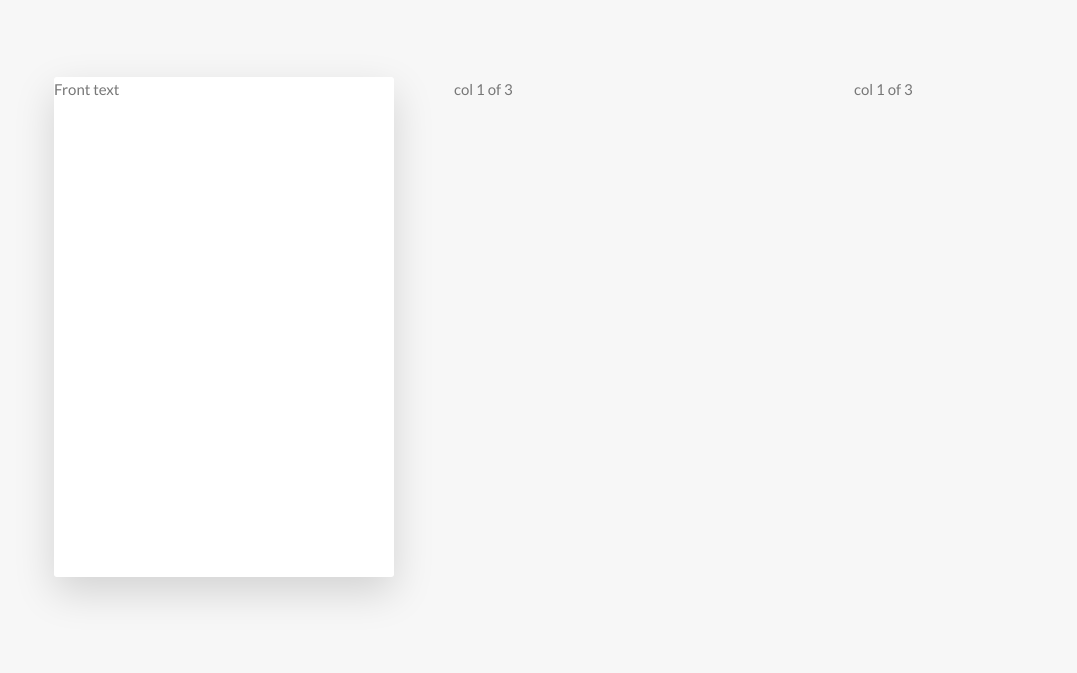
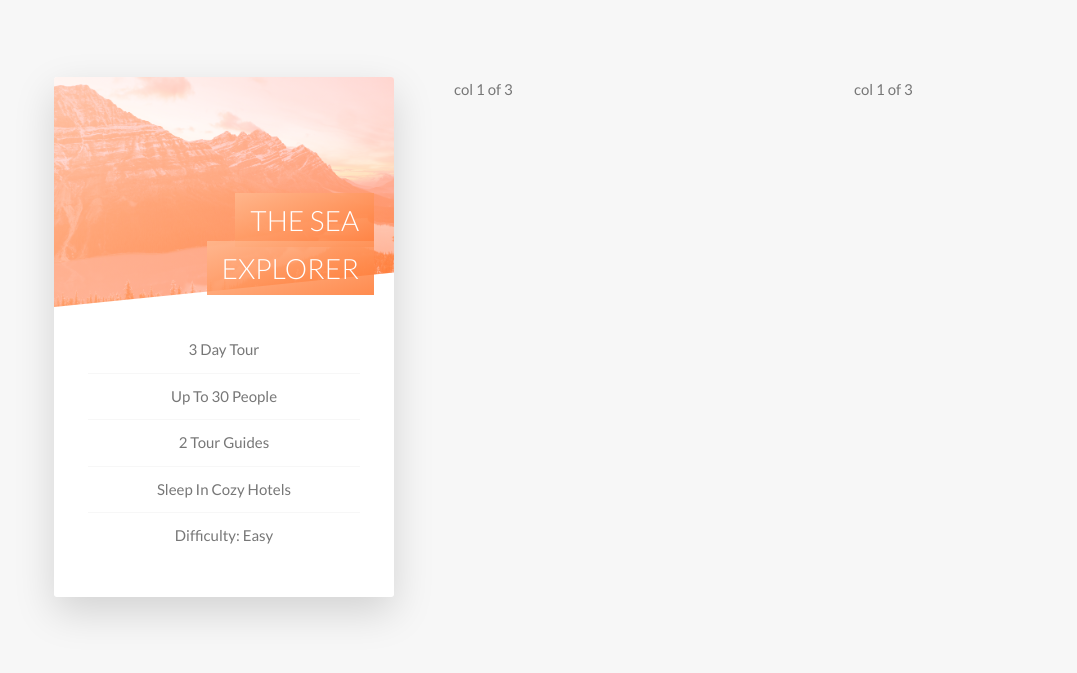
Before and after one commit to acharayaP03/Nature-Tours, a website built with webpack: page src/template.html in a window 1280 px wide. Shown: the part 2407-3080 px from the top of the page, without its empty margins (16-1093 px from the left). Built offline with nearby package versions, Linux system fonts and the light colour scheme.

Commit message:
card front side completion

```diff
--- a/src/scss/components/_card.scss
+++ b/src/scss/components/_card.scss
@@ -3,17 +3,18 @@
     perspective: 150rem;
     -moz-perspective: 150rem;
     position: relative;
-    height: 50rem;
+    height: 52rem;
 
     &__side{
         backface-visibility: hidden;
-        height: 50rem;
+        height: 52rem;
         transition: all 0.8s ease;
         position: absolute;
         top: 0;
         left: 0;
         width: 100%;
         border-radius: 3px;
+        overflow: hidden;
         box-shadow: 0 1.5rem 4rem rgba($color-black, 0.15);
 
         &--front{
@@ -30,10 +31,67 @@
     }
 
     &:hover &__side--front{
-        transform: rotateY(180deg);
+        transform: rotateY(-180deg);
     }
 
     &:hover &__side--back{
         transform: rotateY(0);
     }
+
+    &__image{
+        background-size: cover;
+        height: 23rem;
+        background-blend-mode: screen;
+        clip-path: polygon(0 0, 100% 0, 100% 85%, 0 100%);
+
+        &--1{
+            background-image:  linear-gradient(to right bottom, $color-secondary-light, $color-secondary-dark),url('./assets/image/nat-4.jpg');
+        }
+        &--2{
+            background-image:  linear-gradient(to right bottom, $color-secondary-light, $color-secondary-dark),url('./assets/image/nat-4.jpg');
+        }
+        &--3{
+            background-image:  linear-gradient(to right bottom, $color-secondary-light, $color-secondary-dark),url('./assets/image/nat-4.jpg');
+        }
+    }
+
+    &__heading{
+        font-size: 2.8rem;
+        font-weight: 300;
+        text-transform: uppercase;
+        text-align: right;
+        color: $color-white;
+        position: absolute;
+        top: 12rem;
+        right: 2rem;
+        width: 75%;
+    }
+
+    .heading__span{
+        padding: 1rem 1.5rem;
+        -webkit-box-decoration-break: clone;
+        box-decoration-break: clone;
+        &--1{
+            background-image: linear-gradient(to right bottom, rgba($color-secondary-light, 0.85), rgba($color-secondary-dark, 0.85));
+        }
+    }
+
+    &__details{
+        margin-top: 2rem;
+        ul {
+            list-style: none;
+            width: 80%;
+            margin: 0 auto;
+            li {
+                text-align: center;
+                text-transform: capitalize;
+                font-size: 1.5rem;
+                padding: 1rem;
+
+                &:not(:last-child){
+                    border-bottom: 1px solid $color-grey-light-1;
+                }
+            }
+        }
+    }
 }
--- a/src/template.html
+++ b/src/template.html
@@ -128,7 +128,19 @@
                 <div class="col-1-of-3">
                     <div class="card">
                         <div class="card__side card__side--front">
-                            Front text
+                            <div class="card__image card__image--1">
+                                &nbsp;
+                            </div>
+                            <h4 class="card__heading"><span class="heading__span heading__span--1">The Sea Explorer</span></h4>
+                            <div class="card__details">
+                                <ul>
+                                    <li>3 day tour</li>
+                                    <li>Up to 30 people</li>
+                                    <li>2 tour guides</li>
+                                    <li>sleep in cozy hotels</li>
+                                    <li>Difficulty: Easy</li>
+                                </ul>
+                            </div>
                         </div>
                         <div class="card__side card__side--back card__side--back-1">
                             Back Text
```
